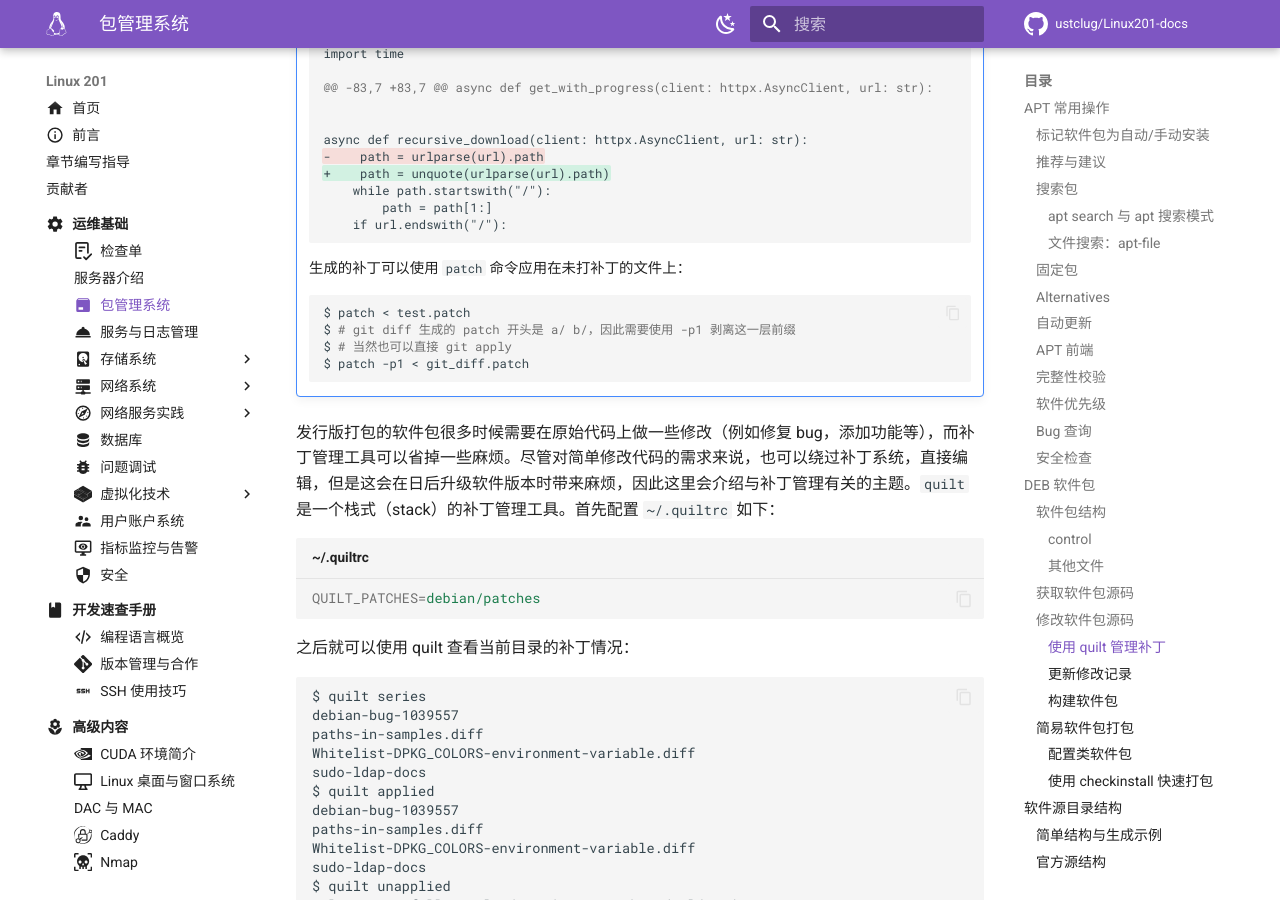
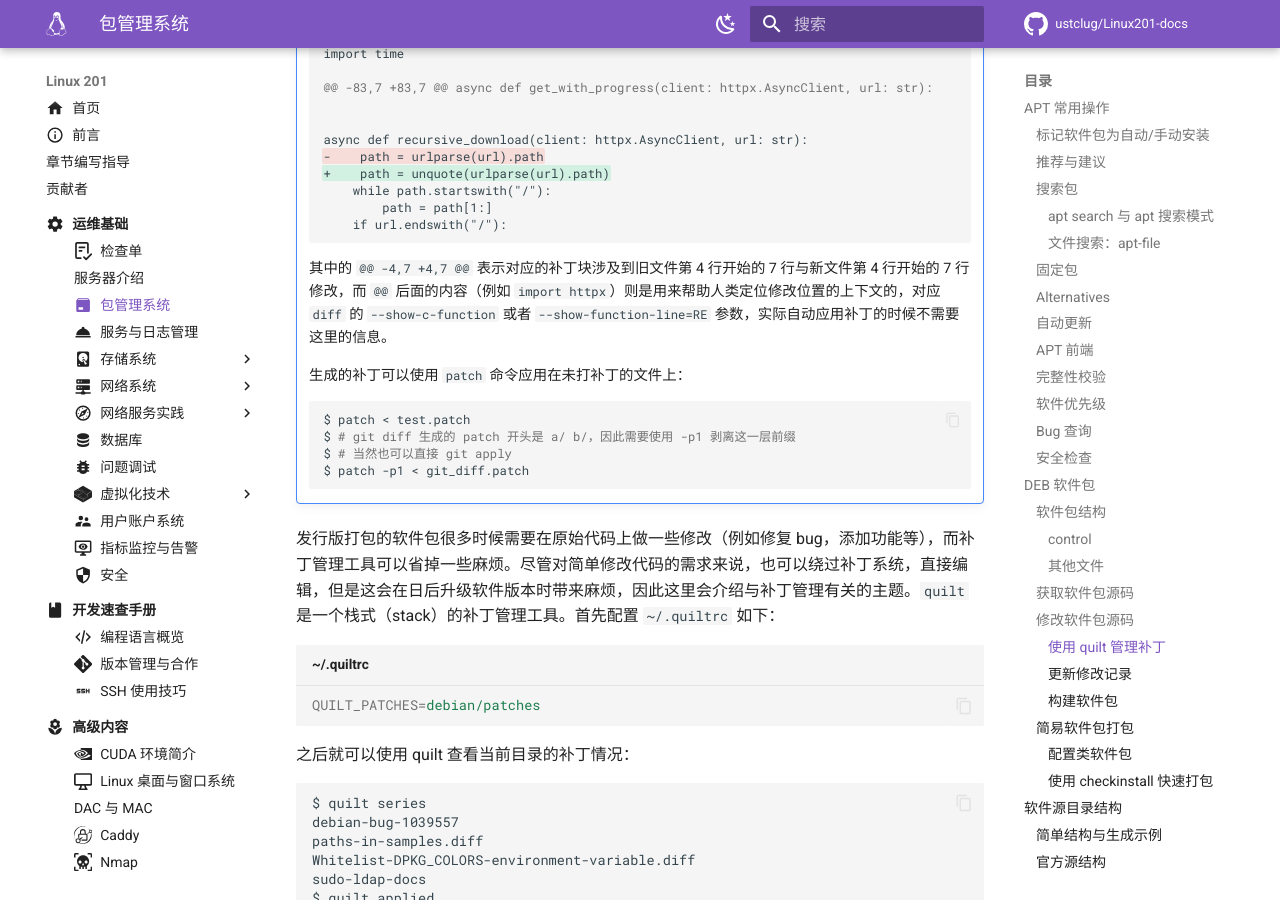
Before and after one commit to ustclug/Linux201-docs, an MkDocs documentation site: the page built from docs/ops/package.md, in a window 1280 px wide and 900 px high, scrolled down 17550 px. Built offline with MkDocs 1.6.1 and Material for MkDocs 9.7.7, drawn with Linux system fonts in a browser that asks for light colours; comment, search, counter and statistics services are not loaded.

Commit message:
ops/package: Explain "@@" line in unified patch

````diff
--- a/docs/ops/package.md
+++ b/docs/ops/package.md
@@ -731,6 +731,8 @@ dpkg-source: info: applying sudo-ldap-docs
         if url.endswith("/"):
     ```
 
+    其中的 `@@ -4,7 +4,7 @@` 表示对应的补丁块涉及到旧文件第 4 行开始的 7 行与新文件第 4 行开始的 7 行修改，而 `@@` 后面的内容（例如 `import httpx`）则是用来帮助人类定位修改位置的上下文的，对应 `diff` 的 `--show-c-function` 或者 `--show-function-line=RE` 参数，实际自动应用补丁的时候不需要这里的信息。
+
     生成的补丁可以使用 `patch` 命令应用在未打补丁的文件上：
 
     ```shell
````
